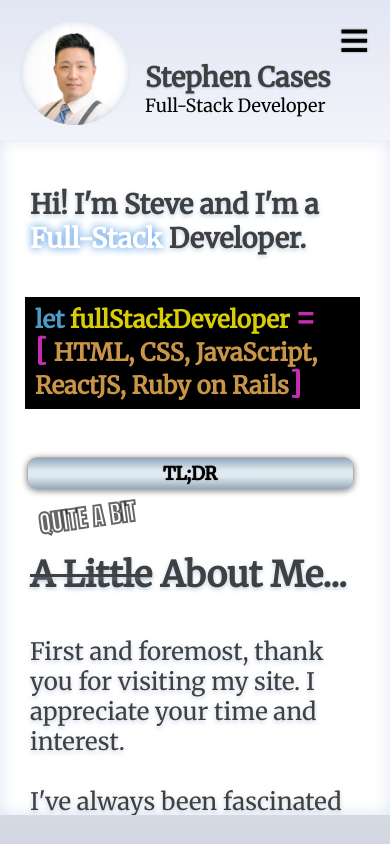
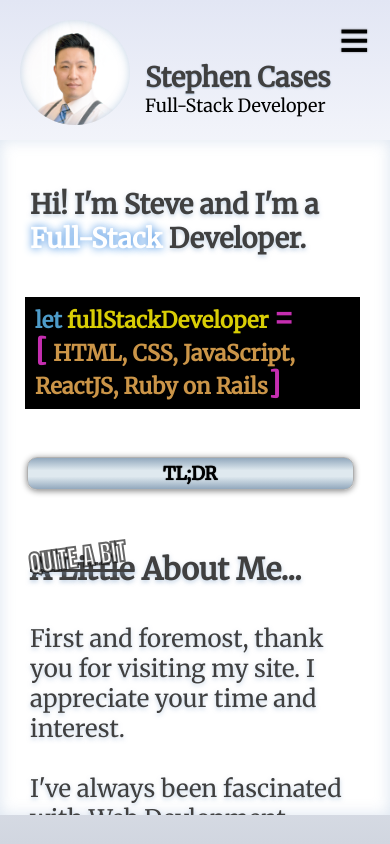
Before and after one commit to builtforsomethingbigger/stephencases.com, a React (Create React App) app: page / in a window 390 px wide. Built offline with nearby package versions, Linux system fonts and the light colour scheme; no server answers.

Commit message:
Mobile CSS to Bio

```diff
--- a/src/styles/Bio.css
+++ b/src/styles/Bio.css
@@ -162,7 +162,7 @@
         padding-bottom: 40px;
     }
     .bio-content-skills{
-        font-size: 24px;
+        font-size: 22px;
         line-height: 30px;
         margin-bottom: 40px;
     }
@@ -186,7 +186,10 @@
         padding: 0px 30px;
     }
     .aBit{
-        top: -138px;
-        left: 8px;
+        top: -85px;
+        left: -2px;
+    }
+    .bio-intro-status{
+        font-size: 30px;
     }
 }
```
